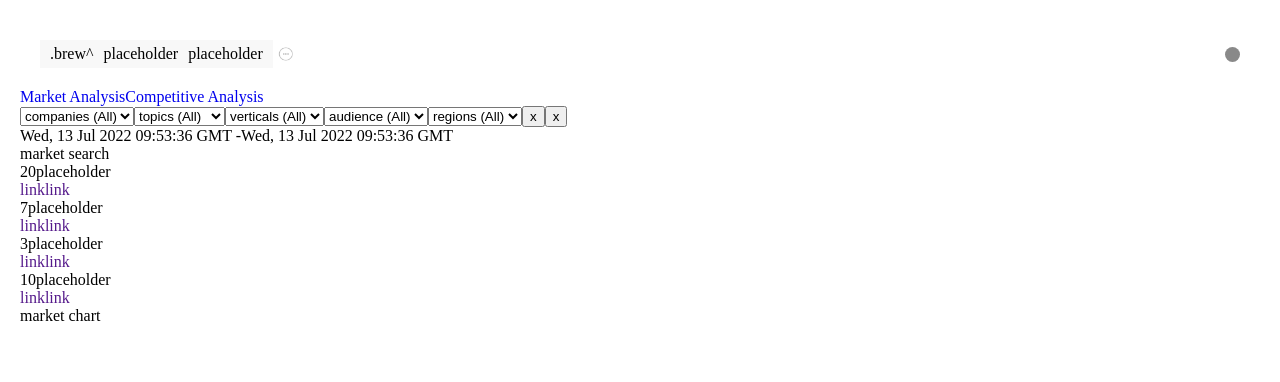
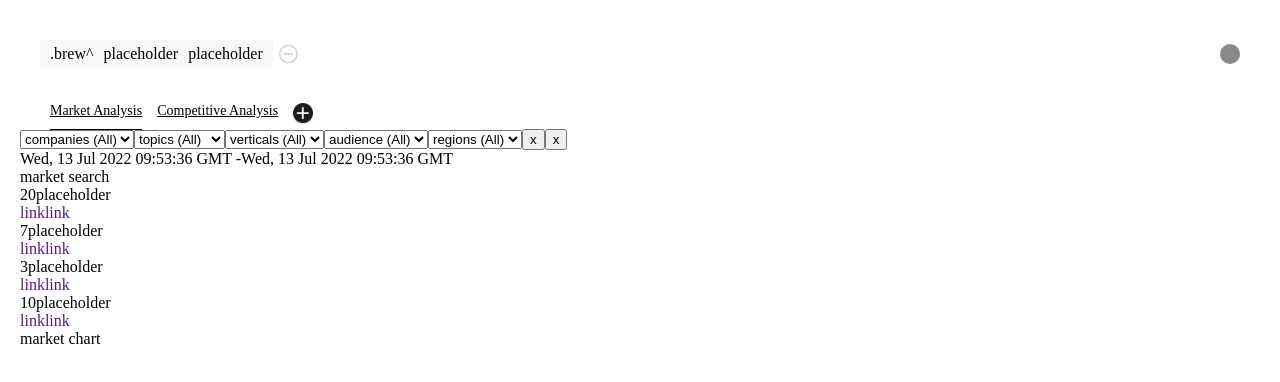
Before and after one commit to shaniKupiec/Home-Assignment, a Vue app: page /#/ in a window 1280 px wide. Shown: the top 382 px of the page. Built offline with nearby package versions, Linux system fonts and the light colour scheme.

Commit message:
home nav styling

```diff
--- a/src/App.vue
+++ b/src/App.vue
@@ -1,16 +1,13 @@
 <template>
   <section class="app">
-    <AppHeader />
     <router-view />
   </section>
 </template>
 
 <script>
-import AppHeader from "./components/AppHeader.vue";
 
 export default {
   components: {
-    AppHeader,
   },
   data() {
     return {};
--- a/src/assets/styles/components/_app-header.scss
+++ b/src/assets/styles/components/_app-header.scss
@@ -15,13 +15,13 @@
         }
 
         &__img {
-            width: 15px;
+            width: 20px;
             cursor: pointer;
         }
     }
     &__right {
-        width: 15px;
-        height: 15px;
+        width: 20px;
+        height: 20px;
         background-color: $pClr4;
         border-radius: 25px;
         cursor: pointer;
--- /dev/null
+++ b/src/assets/styles/components/_home-nav.scss
@@ -0,0 +1,21 @@
+.home-nav{
+    @include flex(row, flex-start);
+    gap: 15px;
+    padding: 15px 30px 0 30px;
+    a{
+        font-size: rem(14px);
+        color: black;
+        text-decoration: underline;
+        &.router-link-exact-active {
+            box-shadow: 0px 1px 0px 0px #000000;
+        }
+        padding-bottom: 10px;
+    }
+
+    &__img{
+        width: 20px;
+        padding-bottom: 5px;
+        cursor: pointer;
+    }
+
+}
--- a/src/assets/styles/main.scss
+++ b/src/assets/styles/main.scss
@@ -13,7 +13,7 @@
 
 // COMPONENTS
 @import 'components/app-header';
-@import 'components/home-header';
+@import 'components/home-nav';
 @import 'components/market-analysis';
 
 // MARKET
--- a/src/components/HomeHeader.vue
+++ /dev/null
@@ -1,25 +0,0 @@
-<template>
-  <section>
-    <nav>
-      <router-link to="/">Market Analysis</router-link>
-      <router-link to="/competitive">Competitive Analysis</router-link>
-    </nav>
-  </section>
-</template>
-
-<script>
-// import appHeader from './components/app-header.vue'
-
-export default {
-//  props: {
-//    car: Object,
-//  },
-  components: {},
-  data() {
-    return {}
-  },
-  created() {},
-  methods: {},
-  computed: {},
-}
-</script>
--- /dev/null
+++ b/src/components/HomeNav.vue
@@ -0,0 +1,24 @@
+<template>
+  <nav class="home-nav">
+    <router-link to="/">Market Analysis</router-link>
+    <router-link to="/competitive">Competitive Analysis</router-link>
+    <img src=".././assets/images/dark-plus.png" class="home-nav__img" alt="" />
+  </nav>
+</template>
+
+<script>
+// import appHeader from './components/app-header.vue'
+
+export default {
+  //  props: {
+  //    car: Object,
+  //  },
+  components: {},
+  data() {
+    return {};
+  },
+  created() {},
+  methods: {},
+  computed: {},
+};
+</script>
--- a/src/views/HomeView.vue
+++ b/src/views/HomeView.vue
@@ -1,25 +1,26 @@
 <template>
-  <section>
-    <HomeHeader />
-    <router-view></router-view>
-  </section>
+  <AppHeader />
+  <HomeNav />
+  <router-view></router-view>
 </template>
 
 <script>
-import HomeHeader from '../components/HomeHeader.vue'
+import AppHeader from "../components/AppHeader.vue";
+import HomeNav from "../components/HomeNav.vue";
 
 export default {
-//  props: {
-//    car: Object,
-//  },
+  //  props: {
+  //    car: Object,
+  //  },
   components: {
-    HomeHeader
+    HomeNav,
+    AppHeader,
   },
   data() {
-    return {}
+    return {};
   },
   created() {},
   methods: {},
   computed: {},
-}
+};
 </script>
```
Also changed, not shown: src/assets/styles/components/_home-header.scss (deleted).
